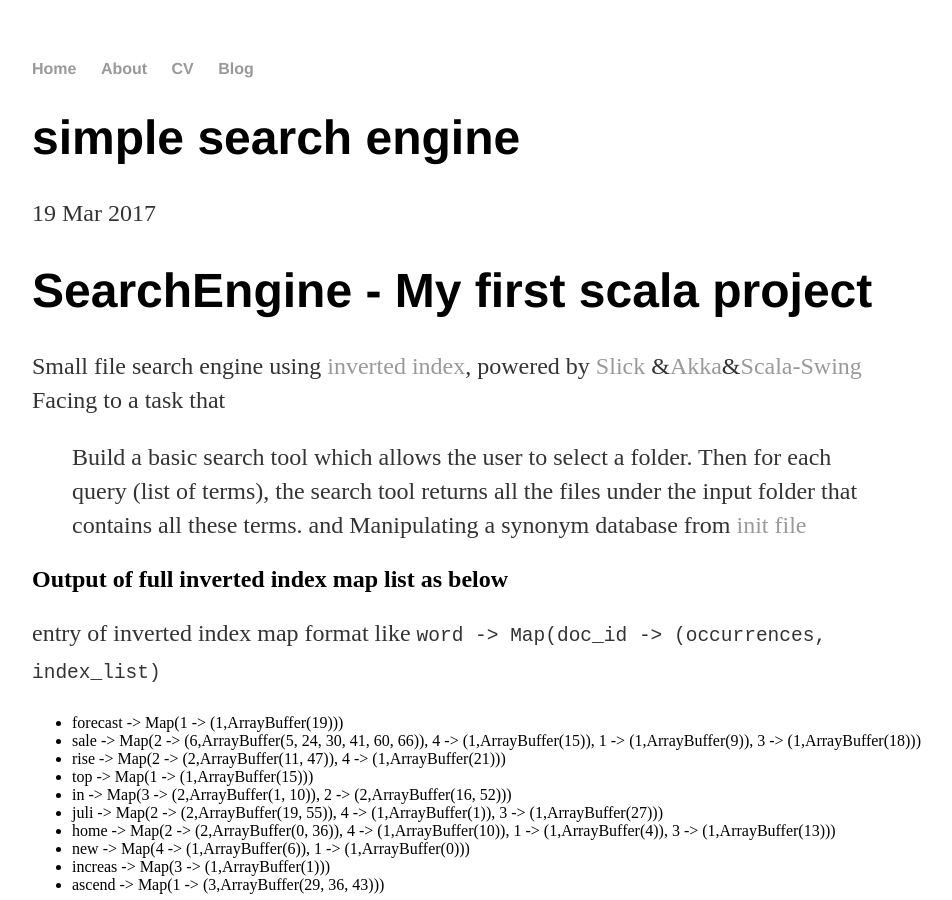
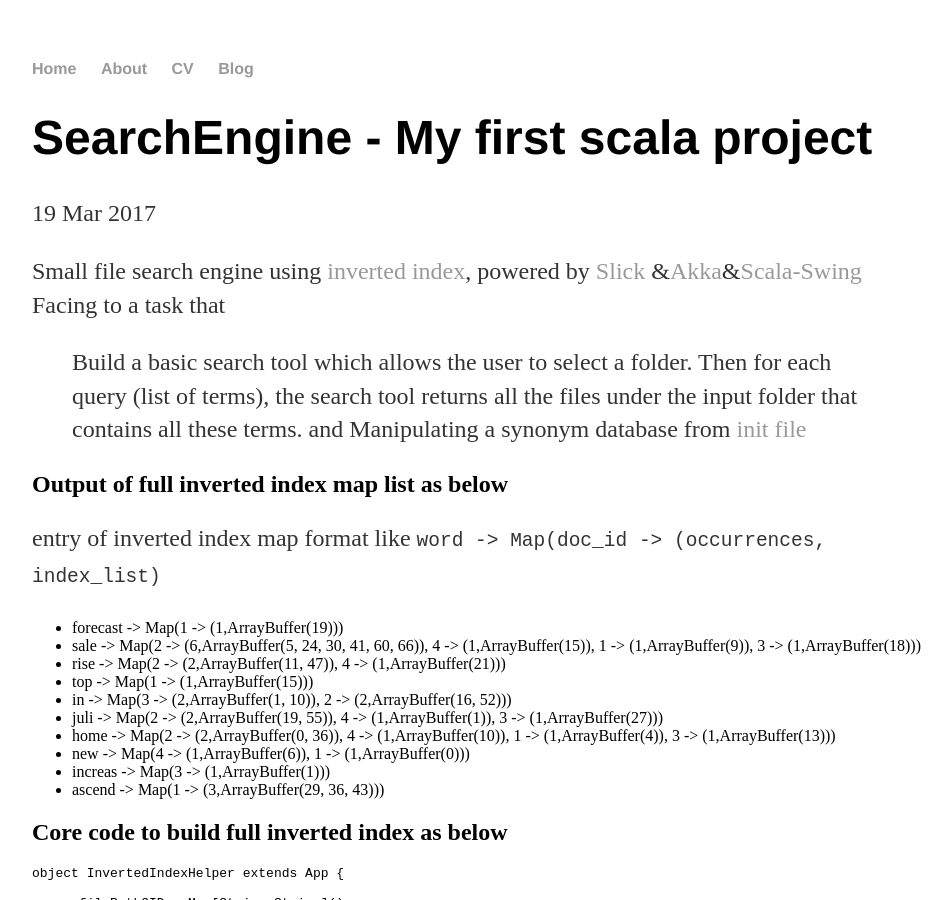
Before and after one commit to flying3615/flying3615.github.io, a Jekyll site: the page built from _posts/2017-03-19-search engine.md, in a window 1280 px wide and 900 px high. Shown: the whole window, without its empty margins (160-1112 px from the left). Built offline with Jekyll 4.4.1, drawn with Linux system fonts in a browser that asks for light colours.

Commit message:
Update 2017-03-19-search engine.md

```diff
--- a/_posts/2017-03-19-search engine.md
+++ b/_posts/2017-03-19-search engine.md
@@ -1,10 +1,9 @@
 ---
 layout: post
-title: "simple search engine"
+title: "SearchEngine - My first scala project"
 date: 2017-03-19
 ---
 
-# SearchEngine - My first scala project
 Small file search engine using [inverted index](https://en.wikipedia.org/wiki/Inverted_index), powered by [Slick](http://slick.lightbend.com/ "Funcitonal Relational Mapping") &amp;[Akka](http://akka.io/ "toolkit to build highly concurrent app")&amp;[Scala-Swing](https://github.com/scala/scala-swing)
 Facing to a task that
 
```
